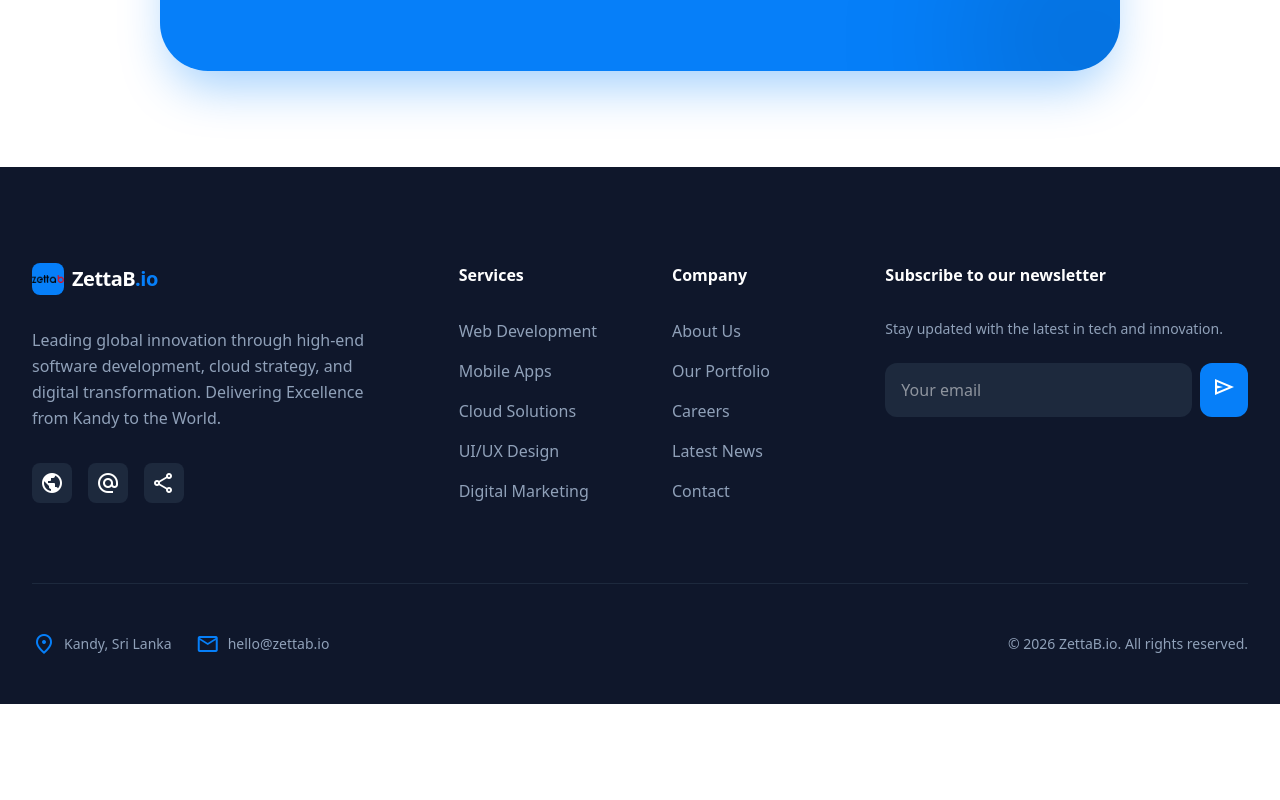
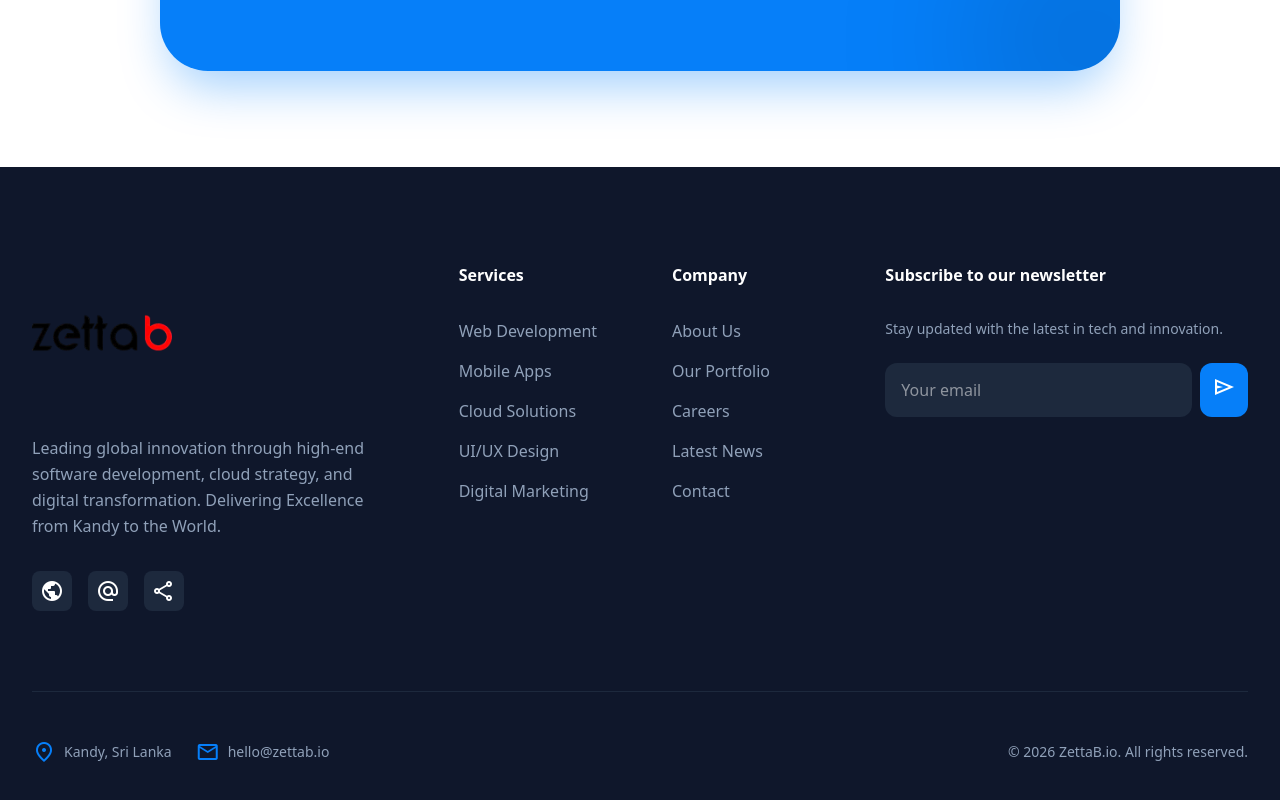
Before and after one commit to UnlimitedCollection/ZettaBSite, a Next.js app: page / in a window 1280 px wide. Shown: the part 5912-6712 px from the top of the page. Before the commit the page ends 6616 px from the top, so only its background shows below. Built offline with nearby package versions, Linux system fonts and the light colour scheme.

Commit message:
fix: replace footer icon+text with full logo.webp image

```diff
--- a/src/components/Footer.tsx
+++ b/src/components/Footer.tsx
@@ -19,11 +19,8 @@ export function Footer() {
             <div className="max-w-7xl mx-auto px-4 sm:px-6 lg:px-8">
                 <div className="grid lg:grid-cols-12 gap-16 mb-20">
                     <div className="lg:col-span-4">
-                        <div className="flex items-center gap-2 mb-8">
-                            <div className="size-8 bg-primary rounded-lg flex items-center justify-center text-white relative overflow-hidden">
-                                <Image src="/logo.webp" alt="ZettaB Logo" fill className="object-cover" />
-                            </div>
-                            <span className="text-xl font-bold tracking-tight text-white">ZettaB<span className="text-primary">.io</span></span>
+                        <div className="mb-8">
+                            <Image src="/logo.webp" alt="ZettaB Logo" width={140} height={40} className="object-contain brightness-200" />
                         </div>
                         <p className="mb-8 leading-relaxed">
                             Leading global innovation through high-end software development, cloud strategy, and digital transformation. Delivering Excellence from Kandy to the World.
```
